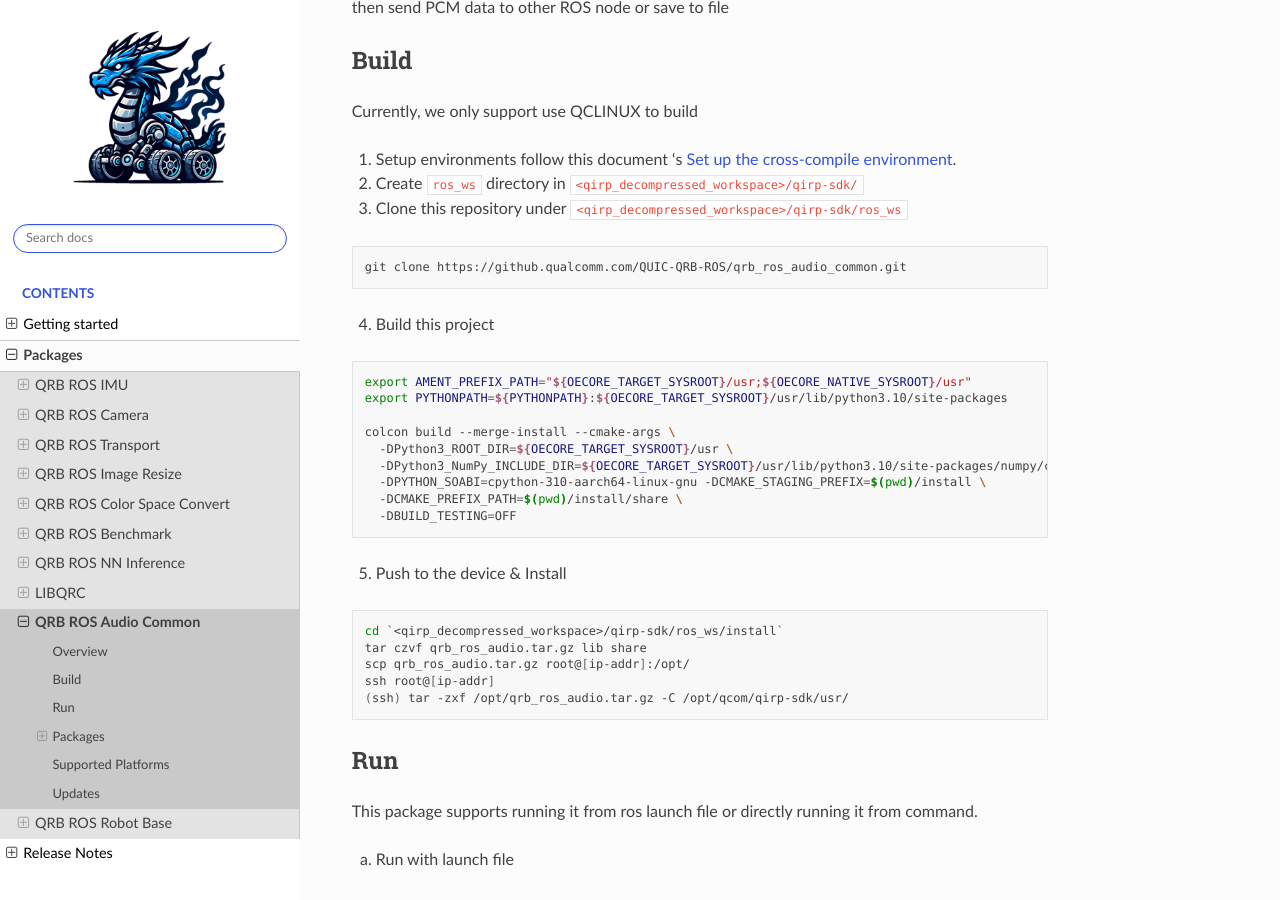
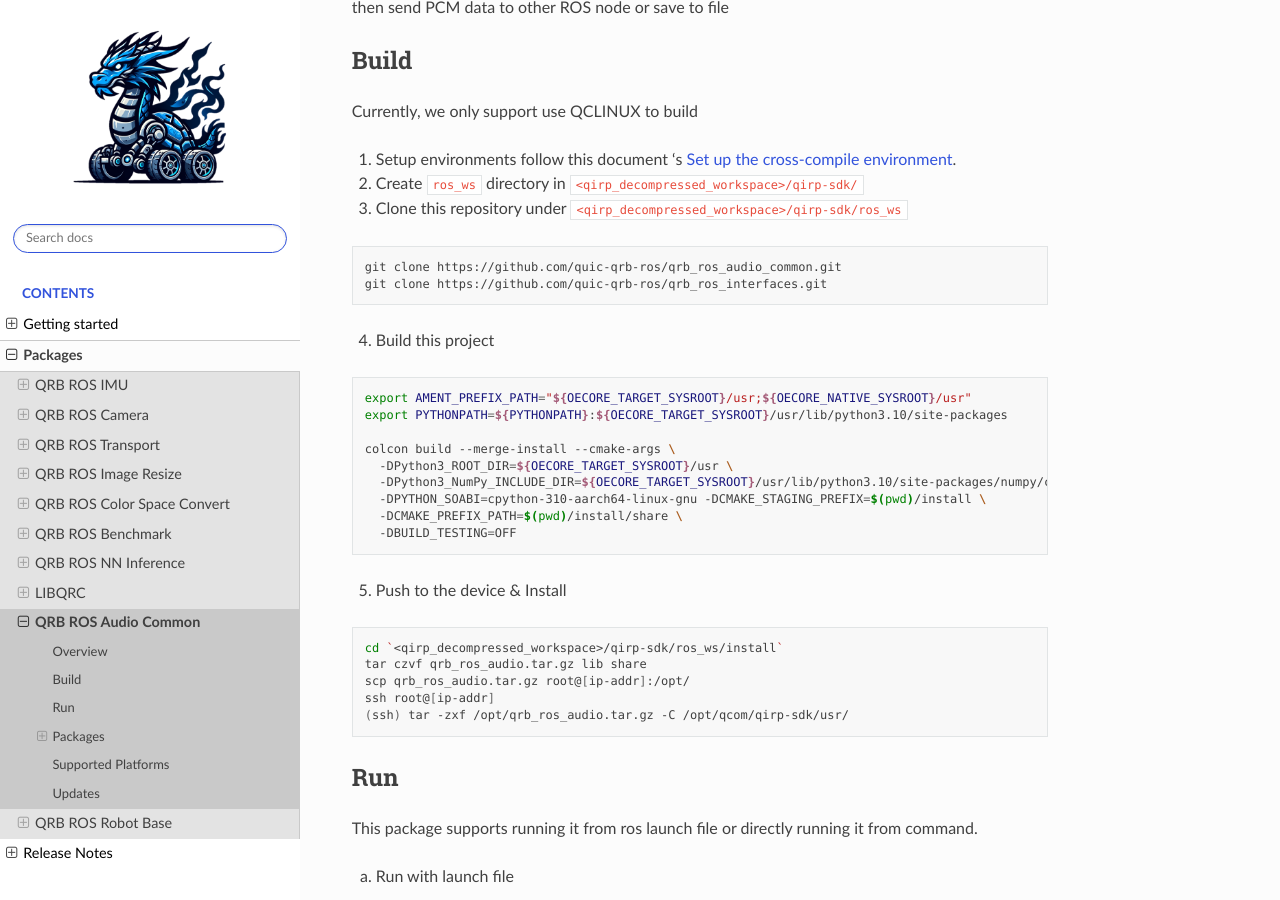
Before and after one commit to quic-qrb-ros/quic-qrb-ros.github.io, a Sphinx documentation site: the page built from source/packages/qrb_ros_audio_common/index.rst, in a window 1280 px wide and 900 px high, scrolled down 364 px. Built offline with Sphinx 7.4.7 and the Read the Docs theme 3.1.0, drawn with Linux system fonts in a browser that asks for light colours.

Commit message:
Update url for qrb_ros_audio_common
Signed-off-by: ronghuiz <quic_ronghuiz@quicinc.com>

```diff
--- a/source/packages/package_list.rst
+++ b/source/packages/package_list.rst
@@ -30,7 +30,7 @@
       - `libqrc <https://github.com/quic-qrb-ros/libqrc>`_
       - Qualcomm Robotics Communication protocol.
     * - :doc:`Audio Common </packages/qrb_ros_audio_common/index>`
-      - `qrb_ros_audio_common <https://github.qualcomm.com/QUIC-QRB-ROS/qrb_ros_audio_common>`_
+      - `qrb_ros_audio_common <https://github.com/quic-qrb-ros/qrb_ros_audio_common>`_
       - Qualcomm Robotics Audio Common.
     * - :doc:`robot base </packages/qrb_ros_robot_base/index>`
       - `qrb_ros_robot_base <https://github.com/quic-qrb-ros/qrb_ros_robot_base>`_
--- a/source/packages/qrb_ros_audio_common/index.rst
+++ b/source/packages/qrb_ros_audio_common/index.rst
@@ -26,7 +26,8 @@
 
 .. code:: bash
 
-    git clone https://github.qualcomm.com/QUIC-QRB-ROS/qrb_ros_audio_common.git
+    git clone https://github.com/quic-qrb-ros/qrb_ros_audio_common.git
+    git clone https://github.com/quic-qrb-ros/qrb_ros_interfaces.git
 
 4. Build this project
 
```
